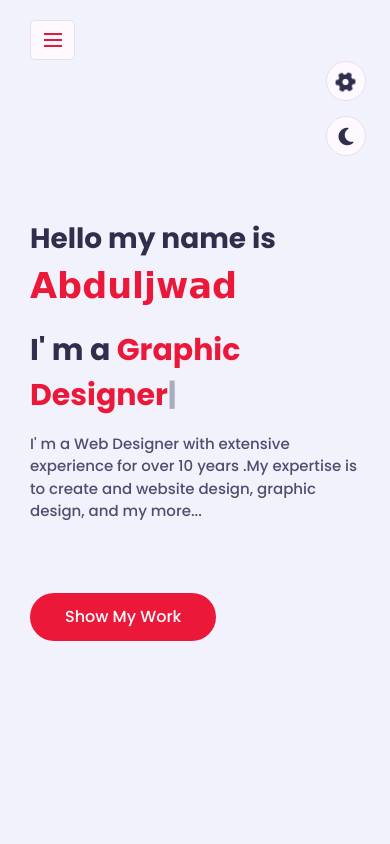
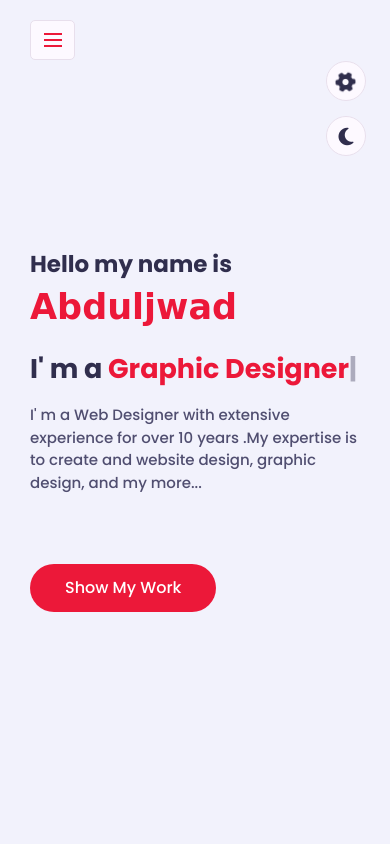
Before and after one commit to Abduljwad/Abduljwad, a plain HTML site: page index.html in a window 390 px wide. Drawn offline with nearby package versions, Linux system fonts and the light colour scheme; a web font is replaced by a local one.

Commit message:
creat new file

```diff
--- a/css/style.css
+++ b/css/style.css
@@ -693,6 +693,12 @@ h3.my-profession {
     .home .home-img {
         display: none;
     }
+    h3.hello {
+        font-size: 23px;
+    }
+    h3.my-profession {
+        font-size: 27px;
+    }
 }
 @media (max-width: 767px) {
     .contact .contact-form .col-6,
```
